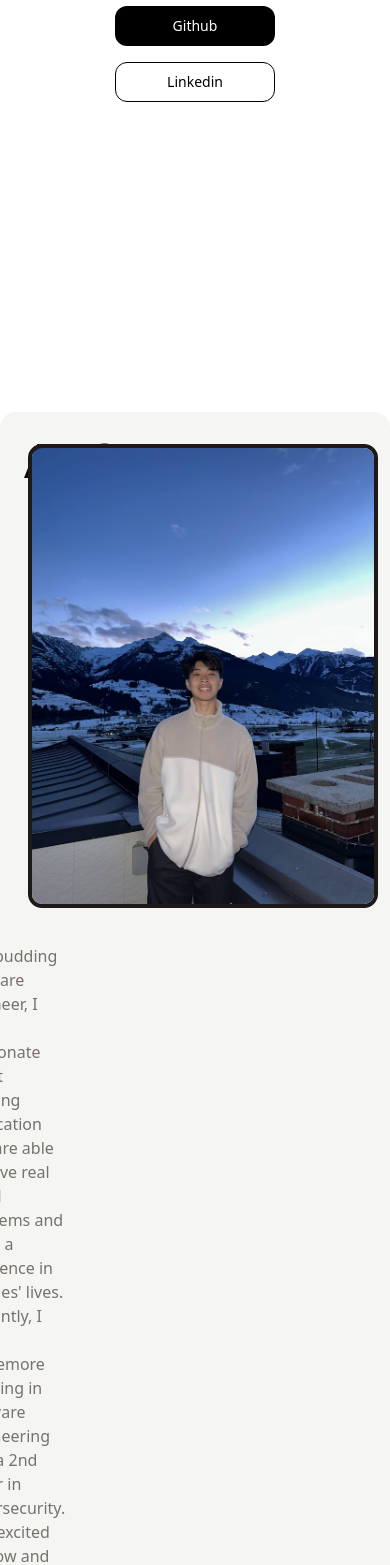
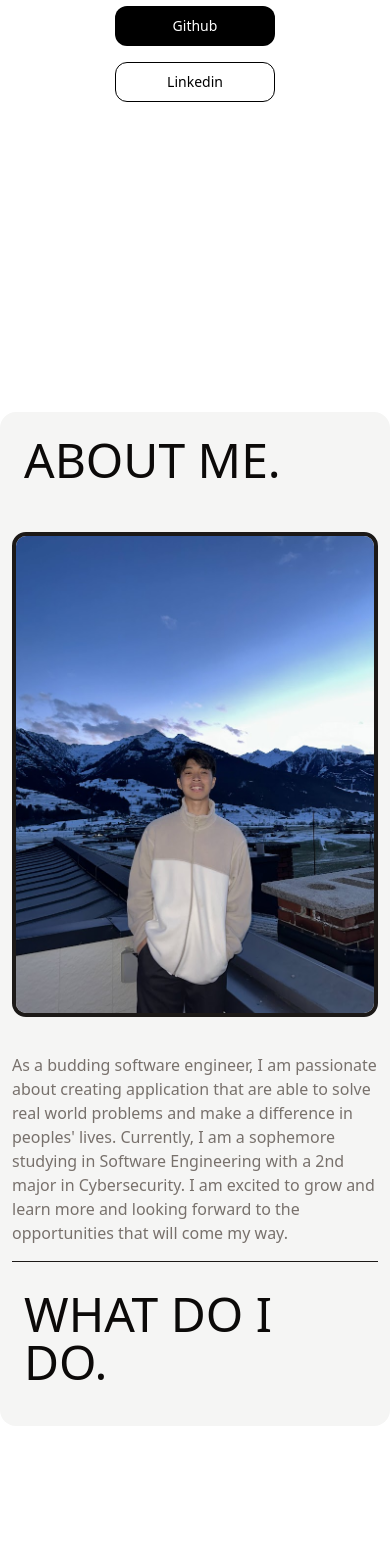
Before and after one commit to owengohh/-personal-portfolio-3, a Next.js app in the folder my-app/: page / in a window 390 px wide. Shown: the part 432-1997 px from the top of the page. Built offline with nearby package versions, Linux system fonts and the light colour scheme.

Commit message:
Update About.tsx

```diff
--- a/my-app/src/components/About.tsx
+++ b/my-app/src/components/About.tsx
@@ -1,10 +1,9 @@
 import React from "react";
-
 
 const About = () => {
 	return (
 		<div className="w-full bg-secondary rounded-lg grid grid-cols-1 md:grid-cols-2 gap-4 p-3">
-			<div className="md:col-span-2">
+			<div className="col-span-1 md:col-span-2">
 				<h1 className="text-5xl lg:text-6xl xl:text-7xl 2xl:text-8xl p-3 text-bold">
 					ABOUT ME.
 				</h1>
@@ -26,15 +25,13 @@ const About = () => {
 					will come my way.
 				</p>
 			</div>
-			<hr className="border-primary col-span-2 w-full" />
+			<hr className="border-primary w-full md:col-span-2" />
 			<div className="md:col-span-2">
 				<h1 className="text-5xl lg:text-6xl xl:text-7xl 2xl:text-8xl p-3 text-bold">
 					WHAT DO I DO.
 				</h1>
 			</div>
-			<div className="flex justify-center items-center">
-
-			</div>
+			<div className="flex justify-center items-center"></div>
 		</div>
 	);
 };
```
